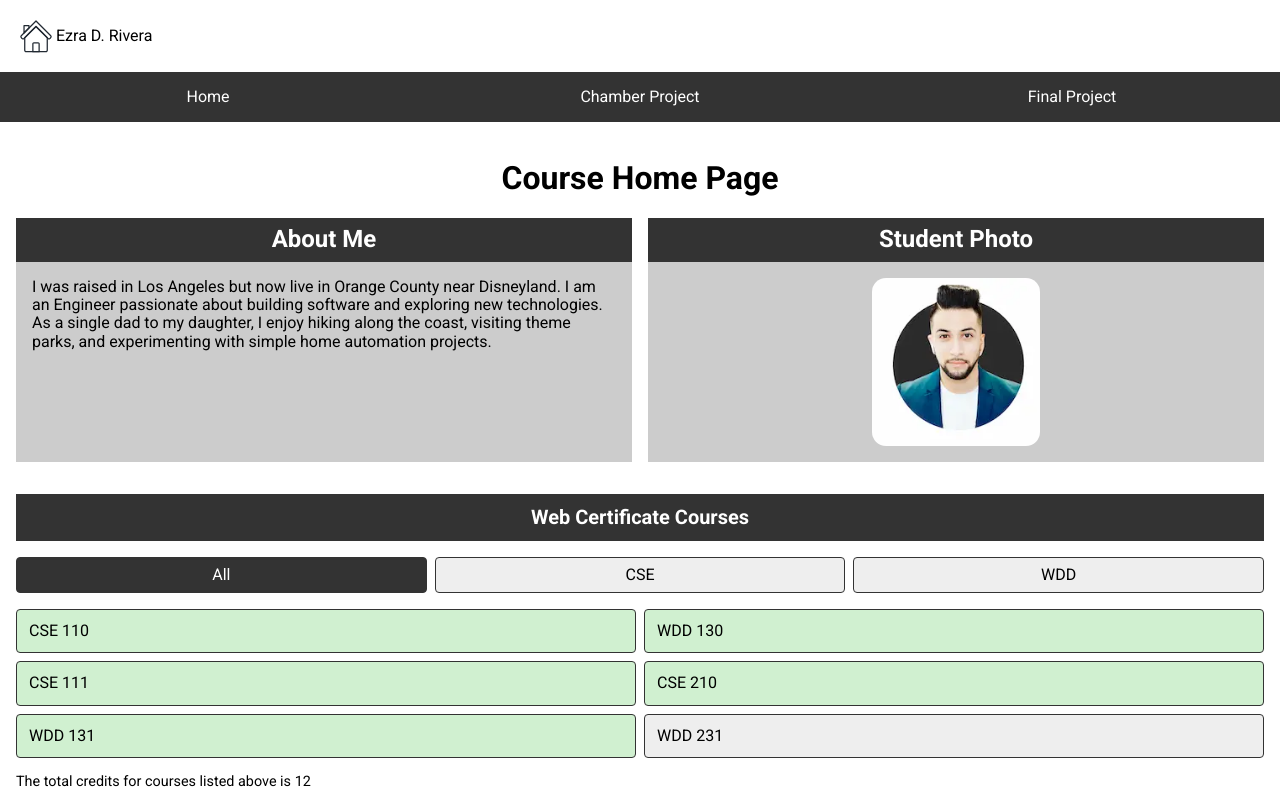
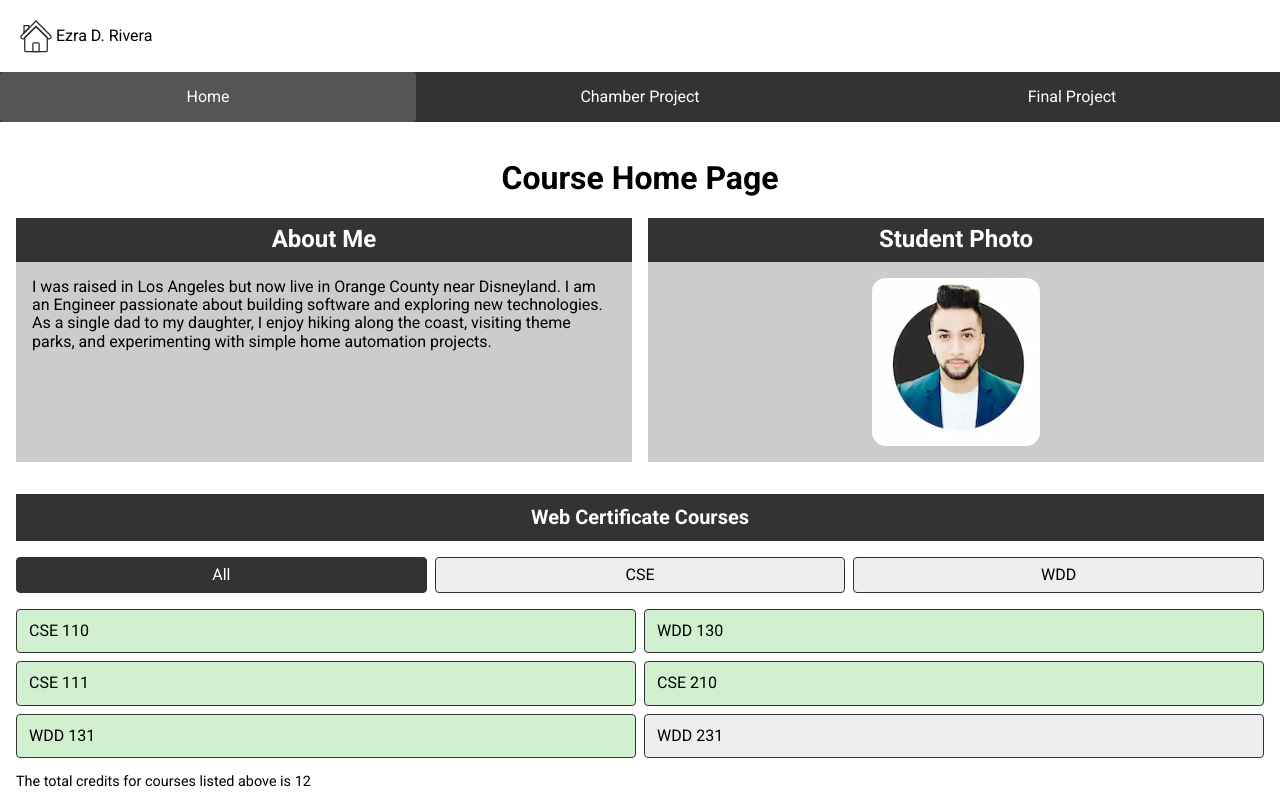
Before and after one commit to Ezra-186/wdd231, a plain HTML site: page index.html in a window 1280 px wide. Shown: the top 800 px of the page. Drawn offline with Linux system fonts and the light colour scheme.

Commit message:
wayfinding

```diff
--- a/styles/small.css
+++ b/styles/small.css
@@ -65,6 +65,12 @@ main h1 {
 
 .navigation li+li {
     margin-top: 0.5rem;
+}
+
+.navigation li.current a {
+    background: #555;
+    color: #fff;
+    border-radius: 4px;
 }
 
 .navigation a {
```
Also changed, not shown: 1 other file.
